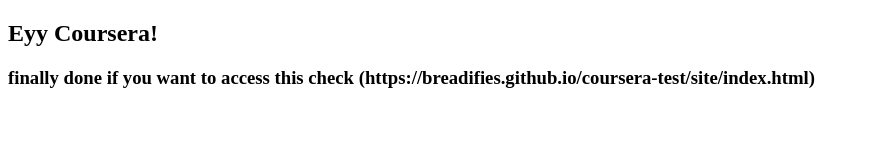
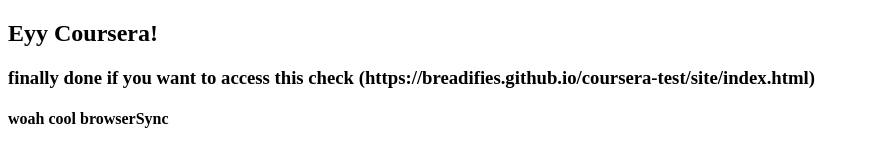
Before and after one commit to Breadifies/coursera-test, a plain HTML site: page site/index.html in a window 1280 px wide. Shown: the whole page, without its empty margins (0-870 px from the left). Drawn offline with Linux system fonts and the light colour scheme.

Commit message:
Testing 3 1 2

```diff
--- a/site/index.html
+++ b/site/index.html
@@ -9,5 +9,6 @@
 <body>
  <h2>Eyy Coursera!</h2>
  <h3>finally done if you want to access this check (https://breadifies.github.io/coursera-test/site/index.html) </h3>
+ <h4>woah cool browserSync</h4>
 </body>
 </html>
```
Also changed, not shown: Module 2 Code/test.html (added).
